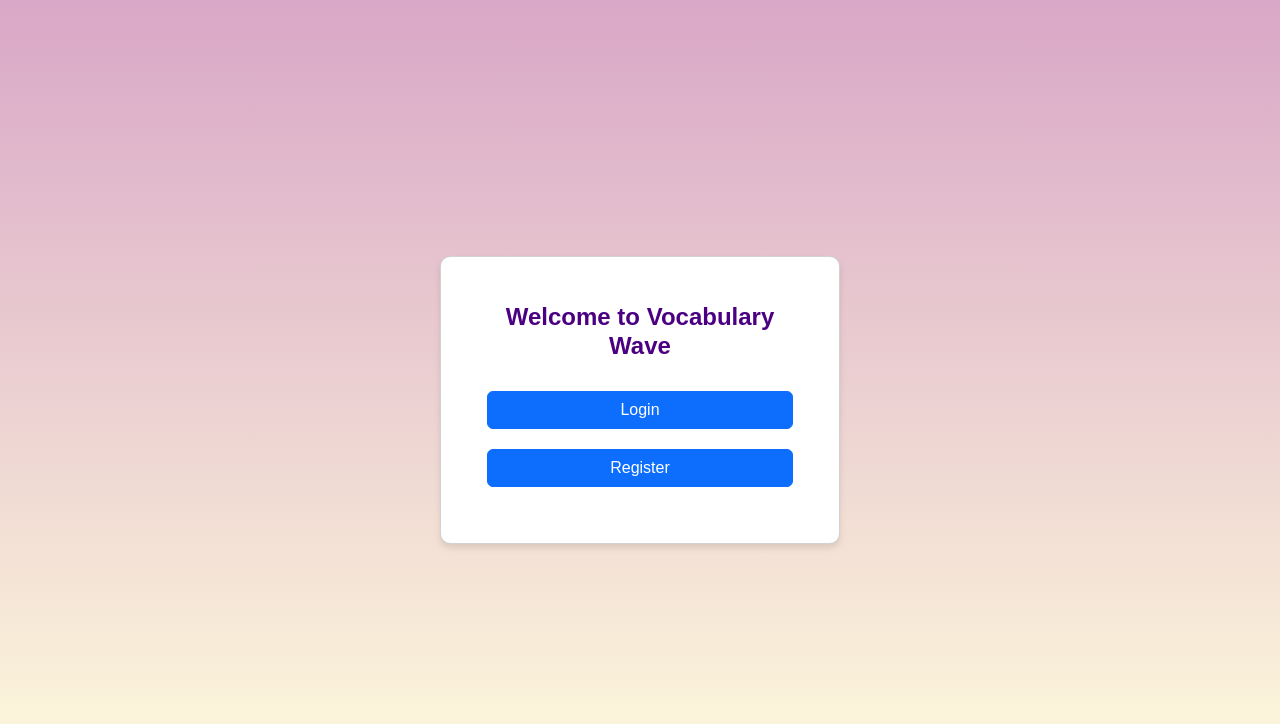
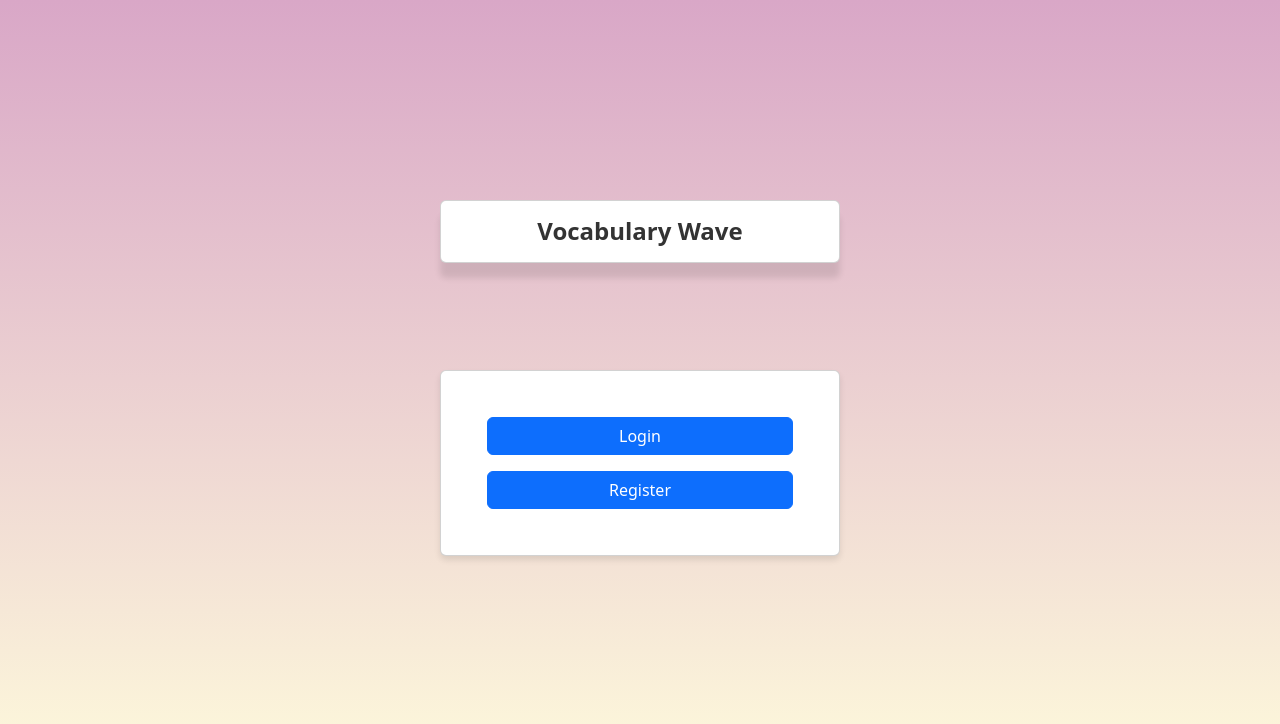
Before and after one commit to duyguayvaz/vocabulary-wave, a React (Create React App) app: page /login in a window 1280 px wide. Shown: the top 724 px of the page. Built offline with nearby package versions, Linux system fonts and the light colour scheme.

Commit message:
edited aut menu

```diff
--- a/src/App.css
+++ b/src/App.css
@@ -1,39 +1,108 @@
+/* App.css */
+
+/* Body ayarları */
 body {
   margin: 0;
   padding: 0;
   font-family: Arial, sans-serif;
   background: linear-gradient(to bottom, #d9a7c7, #fffcdc);
-  height: 100vh;
-  display: flex;
-  justify-content: center;
-  align-items: center;
+  min-height: 100vh;  /* Yüksekliği ekranda tam olsun */
+}
+
+/* Uygulamanın ana kapsayıcısı */
+.app-container {
+  position: relative;
+  width: 100%;
+  height: 100vh; /* Tüm ekran yüksekliği */
+}
+
+/* Üstteki kart (Vocabulary Wave) */
+.top-card {
+  position: absolute;
+  top: 200px;
+  left: 50%;
+  transform: translateX(-50%);
+  width: 400px;
+  text-align: center;
+  background: white;
+  border-radius: 10px;
+  box-shadow: 0 15px 6px rgba(0, 0, 0, 0.1);
+}
+
+/* Özellikle üst kartın başlığına stil vermek isterseniz */
+.top-card .card-title {
+  /* İstediğiniz stiller */
+  font-size: 24px;
+  font-weight: bold;
+  color: #333;
+  text-align: center;
+  margin-bottom: 0; /* Örnek */
+}
+
+/* Ortadaki kart (Login / Register) */
+.main-card {
+  position: absolute;
+  top: 50%;
+  left: 50%;
+  transform: translate(-50%, -50%);  /* Hem yatay hem dikey ortalama */
+  width: 100%;
+  max-width: 400px;
+  background: white;
+  border-radius: 10px;
+  box-shadow: 0 4px 6px rgba(0, 0, 0, 0.1);
+  padding: 30px; /* İç boşluk */
+  text-align: center;
 }
 
 .card-container {
   display: flex;
-  flex-direction: column;
   justify-content: center;
   align-items: center;
-  gap: 20px;
+  min-height: 100vh;        /* Görünüm yüksekliği kadar kapsayıcıyı uzat */
 }
 
-.card {
-  background: white;
-  border-radius: 10px;
-  box-shadow: 0 4px 6px rgba(0, 0, 0, 0.1);
-  padding: 30px;
+.aut-card {
+  /* Kartın maksimum genişliğini sınırlayalım */
+  max-width: 400px;
   width: 100%;
-  max-width: 400px;
+
+  /* Arka plan rengi - Bootstrap'in varsayılan rengi */
+  background-color: #fff;
+
+  /* Kartın etrafına hafif gölge vermek için */
+  box-shadow: 0 2px 5px rgba(0, 0, 0, 0.1);
+
+  /* Köşeleri biraz yuvarlak yapalım */
+  border-radius: 8px;
+}
+
+.aut-card .card-body {
+  /* İçerik boşlukları */
+  padding: 25px;
+}
+
+.aut-card .card-title {
+  /* Başlığın boyutunu biraz büyütelim */
+  font-size: 1.5rem;
+  font-weight: 600;
+  margin-bottom: 20px;
   text-align: center;
 }
 
-.card-title {
-  font-size: 1.5rem;
-  font-weight: bold;
-  color: #4b0082;
-  margin-bottom: 20px;
+.aut-card .form-label {
+  font-weight: 500;
 }
 
+.aut-card .form-control {
+  margin-bottom: 15px;
+}
+
+.aut-card .btn {
+  min-width: 100px;
+  margin-top: 10px;
+}
+
+/* Butonlar */
 button {
   background-color: #4b0082;
   color: white;
@@ -43,9 +112,9 @@ button {
   font-size: 1rem;
   font-weight: bold;
   cursor: pointer;
-  transition: background-color 0.2s, transform 0.2s;
   margin: 10px 0;
   width: 100%;
+  transition: background-color 0.2s, transform 0.2s;
 }
 
 button:hover {
@@ -58,6 +127,7 @@ button:focus {
   box-shadow: 0 0 0 3px rgba(75, 0, 130, 0.5);
 }
 
+/* Input alanları */
 input {
   width: 100%;
   padding: 10px;
@@ -67,8 +137,12 @@ input {
   font-size: 1rem;
 }
 
+/* Responsive ayarlar */
 @media (max-width: 768px) {
-  .card {
+  .top-card,
+  .main-card {
     width: 90%;
+    left: 50%;
+    transform: translateX(-50%);
   }
 }
--- a/src/App.js
+++ b/src/App.js
@@ -1,42 +1,49 @@
+// App.js
 import React, { useState } from "react";
-import { Button, Card, CardBody, CardTitle } from "react-bootstrap";
+import { Card, Button } from "react-bootstrap";
 import Login from "./Authentication/Login";
 import Register from "./Authentication/Register";
+import "./App.css";  // CSS dosyan
 
 function App() {
   const [login, setLogin] = useState(false);
-  const [register, setRegister] = useState(false)
+  const [register, setRegister] = useState(false);
 
-  const handleLogin = () => {
-    setLogin(true);
-  };
+  const handleLogin = () => setLogin(true);
+  const handleLoginBack = () => setLogin(false);
+  const handleRegister = () => setRegister(true);
+  const RegisterBack = () => setRegister(false);
 
-  const handleLoginBack = () => {
-    setLogin(false);
-  };
-
-  const handleRegister = () => {
-    setRegister(true)
-  };
-  const RegisterBack=()=>{
-    setRegister(false)
-  }
-  if(register){
-    return <Register onBackToMenu={RegisterBack}/>
+  // Kayıt sayfasına geçtiyse
+  if (register) {
+    return <Register onBackToMenu={RegisterBack} />;
   }
 
+  // Login sayfasına geçtiyse
   if (login) {
     return <Login onBackToMenu={handleLoginBack} />;
   }
 
+  // Ana sayfa (iki kart görünecek)
   return (
-    <Card>
-      <CardBody>
-        <CardTitle>Welcome to Vocabulary Wave</CardTitle>
-        <Button onClick={handleLogin}>Login</Button>
-        <Button onClick={handleRegister}>Register</Button>
-      </CardBody>
-    </Card>
+    <div className="app-container">
+      {/* Üstteki Kart */}
+      <Card className="top-card">
+        <Card.Body>
+          <Card.Title className="card-title">Vocabulary Wave</Card.Title>
+        </Card.Body>
+      </Card>
+
+      {/* Ortadaki Kart (Login / Register Butonları) */}
+      <Card className="main-card">
+        <Card.Body>
+          <Button className="mb-3" onClick={handleLogin}>
+            Login
+          </Button>
+          <Button onClick={handleRegister}>Register</Button>
+        </Card.Body>
+      </Card>
+    </div>
   );
 }
 
--- a/src/Authentication/Login.js
+++ b/src/Authentication/Login.js
@@ -23,8 +23,9 @@ const Login = ({ onBackToMenu }) => {
   };
 
   return (
-    <Card>
-      <CardBody>
+    <div className="card-container">
+    <Card className="aut-card">
+      <CardBody className="card-body">
         <CardTitle>Login Menu</CardTitle>
         <Form onSubmit={handleLogin}>
           <FormGroup controlId="formIdentifier">
@@ -54,6 +55,7 @@ const Login = ({ onBackToMenu }) => {
         </Form>
       </CardBody>
     </Card>
+    </div>
   );
 };
 
--- a/src/Authentication/Register.js
+++ b/src/Authentication/Register.js
@@ -24,8 +24,9 @@ const Register = ({ onBackToMenu }) => {
   };
 
   return (
-    <Card>
-      <CardBody>
+    <div className="card-container">
+    <Card className="aut-card">
+      <CardBody className="card-body">
         <CardTitle>Register Menu</CardTitle>
         <Form onSubmit={handleRegister}>
           <FormGroup controlId="formUsername">
@@ -67,6 +68,7 @@ const Register = ({ onBackToMenu }) => {
         </Form>
       </CardBody>
     </Card>
+    </div>
   );
 };
 
```
